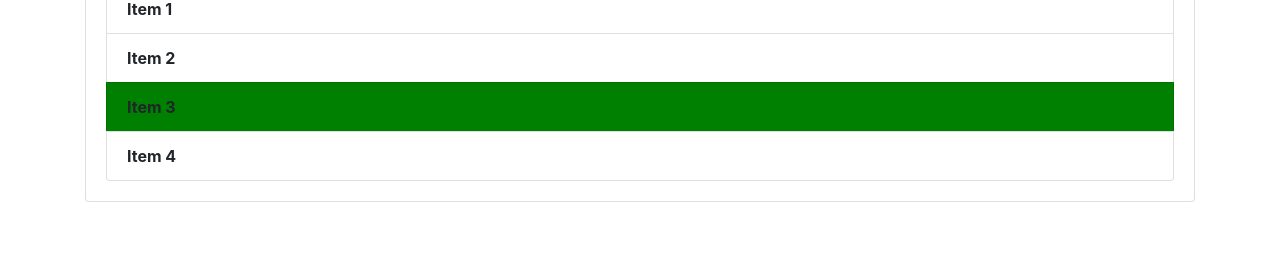
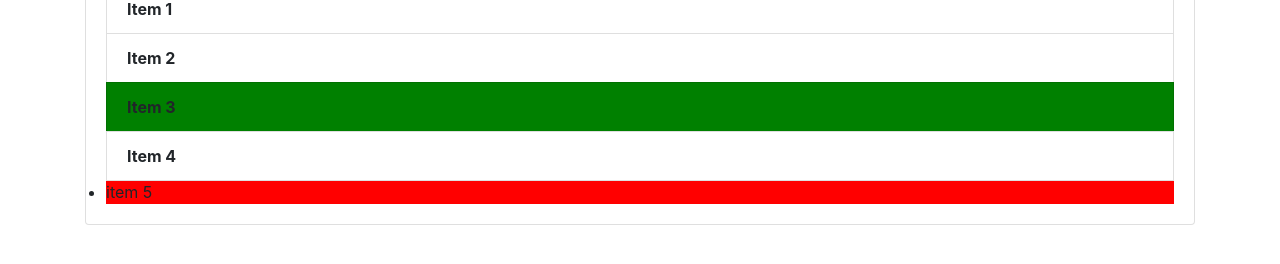
Before and after one commit to azim0203/web-devlopment, a plain HTML site: page index.html in a window 1280 px wide. Shown: the part 296-560 px from the top of the page. Drawn offline with nearby package versions, Linux system fonts and the light colour scheme.

Commit message:
did it using getelemntbytag

```diff
--- a/index.html
+++ b/index.html
@@ -26,6 +26,7 @@
       <li class="list-group-item">Item 2</li>
       <li class="list-group-item">Item 3</li>
       <li class="list-group-item">Item 4</li>
+      <li>item 5</li>
     </ul>
    </div>
   </div>
--- a/index.js
+++ b/index.js
@@ -8,3 +8,5 @@ items[2].style.backgroundColor='green';
 for(let i=0;i<items.length;i++){
     items[i].style.fontWeight='bold';
 }
+const li=document.getElementsByTagName('li');
+li[4].style.backgroundColor='red';
```
